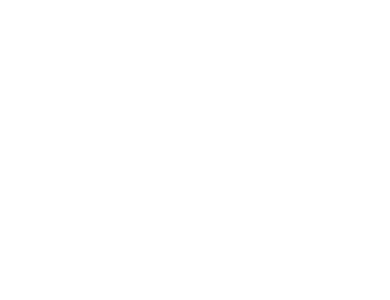
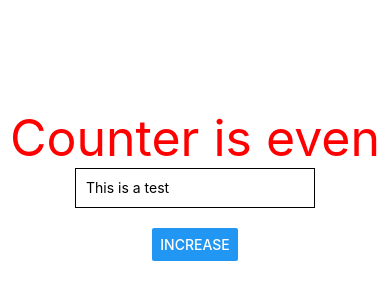
Before and after one commit to kervyntan/the-transporters, a React Native app in the folder the-transporters/: screen / in a window 390 px wide. Shown: the part 238-538 px from the top of the page. Built offline with nearby package versions, Linux system fonts and the light colour scheme.

Commit message:
updated trying with TextInput, Buttons

```diff
--- a/the-transporters/App.js
+++ b/the-transporters/App.js
@@ -1,12 +1,14 @@
 import { StatusBar } from 'expo-status-bar';
-import { StyleSheet, Text, View } from 'react-native';
-import React from 'react';
+import { StyleSheet, Text, View, TextInput, Button} from 'react-native';
+import React, { useEffect } from 'react';
 import { useState } from 'react';
 
 export default function App() {
 
   const [dummyText, setDummyText] = useState("");
   const [counter, setCounter] = useState(0);
+
+  const [textInput, setTextInput] = useState("");
 
   const onClickText = () => {
     setCounter(counter + 1);
@@ -18,10 +20,20 @@
     }
   }
 
+  useEffect( () => {
+    if (counter % 2 === 0) {
+      setDummyText("Counter is even");
+    } else {
+      setDummyText("Counter is odd");
+    }
+  }, [counter])
+
   return (
     <View style={styles.container}>
       <StatusBar animated backgroundColor='#f9b2c4' />
       <Text style={styles.welcome} onPress={onClickText} numberOfLines={1} ellipsizeMode="middle"> {dummyText} </Text>
+      <TextInput style={styles.input} placeholder="This is a test" onChangeText={text => setTextInput(text)} value={textInput} />
+      <Button style={styles.button} title="Increase" onPress={() => setCounter(counter + 1)}/>
     </View>
   );
 }
@@ -37,5 +49,14 @@
     color: "red",
     fontSize: 50,
     textAlign: "center"
+  },
+  input: {
+    borderWidth: 1,
+    height: 40,
+    padding : 10,
+    marginBottom : 20
+  },
+  button: {
+    marginTop : 10,
   }
 });
```
